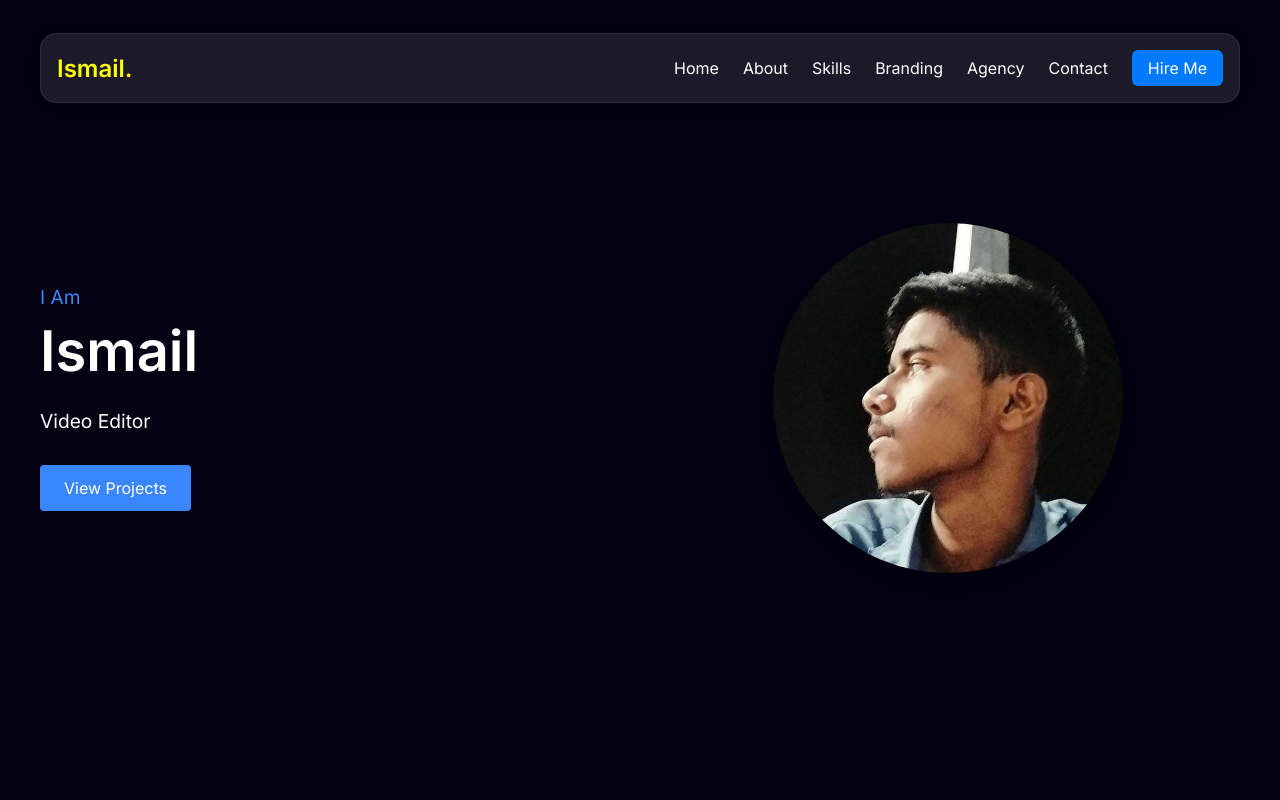
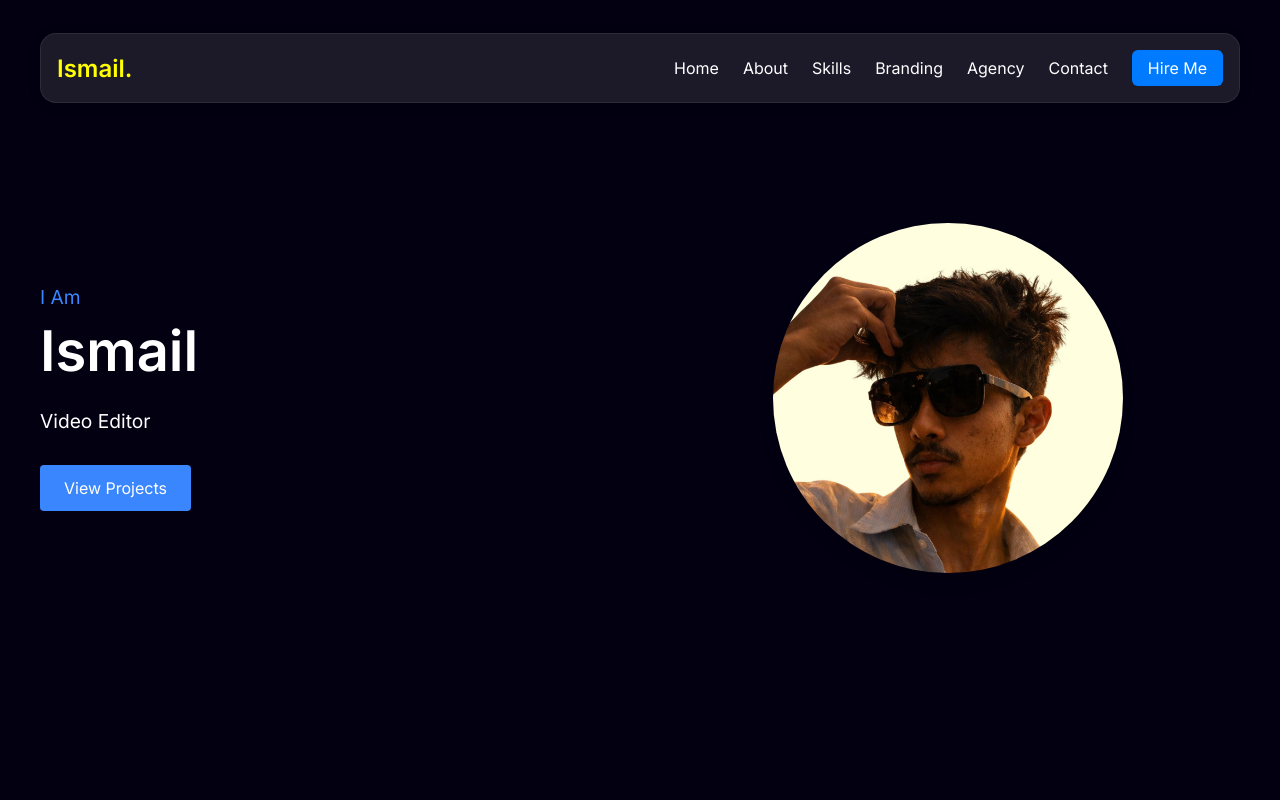
Before and after one commit to coddyismail/portfolio, a Next.js app: page / in a window 1280 px wide. Shown: the top 800 px of the page. Built offline with nearby package versions, Linux system fonts and the light colour scheme.

Commit message:
index.js

```diff
--- a/src/pages/index.js
+++ b/src/pages/index.js
@@ -207,7 +207,7 @@ export default function Home() {
           </div>
           <div className="hero-image">
             <img
-              src="image.png"
+              src="IMG_20251228_104433_860.jpg"
               alt="Ismail"
               className="profile-image"
             />
```
